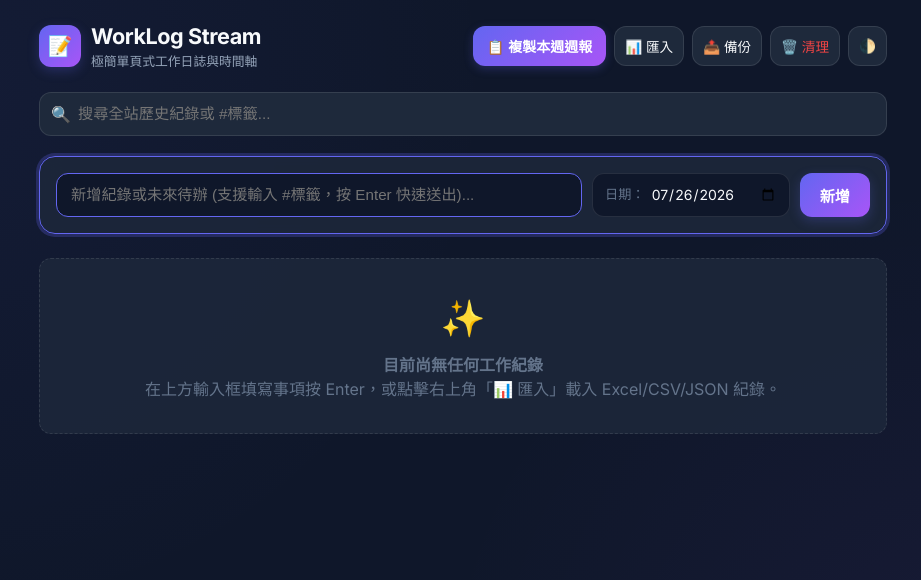
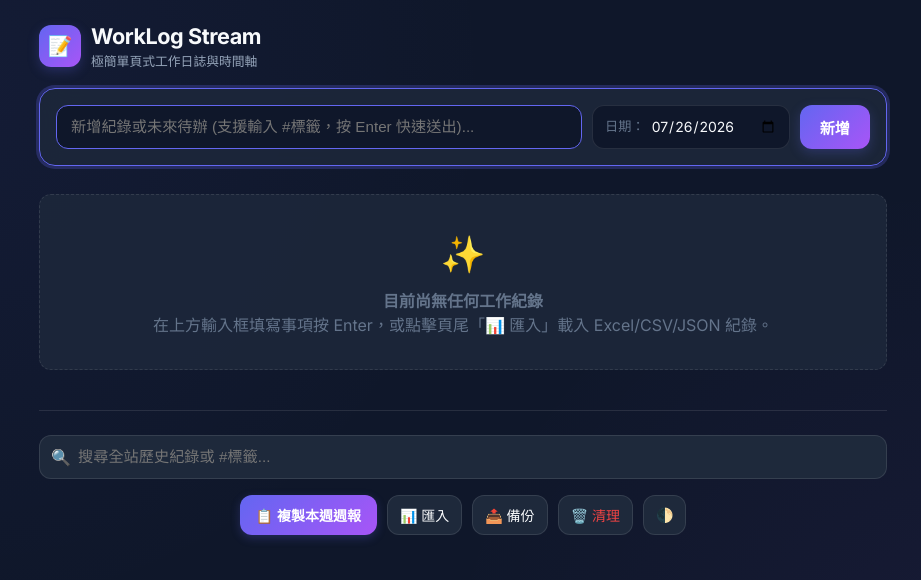
Before and after one commit to ed199134/worklog, a plain HTML site: page index.html in a window 1280 px wide. Shown: the top 580 px of the page, without its empty margins (177-1098 px from the left). Drawn offline with Linux system fonts and the light colour scheme.

Commit message:
UI介面調整

```diff
--- a/index.html
+++ b/index.html
@@ -21,10 +21,10 @@
     }
   </script>
 
-  <!-- Complete RWD Work Log CSS Stylesheet with Two-Tier Accordion -->
+  <!-- Complete Work Log Stylesheet with Explicit Upcoming Dates & Bottom Tools -->
   <style>
 /* ==========================================================================
-   Daily Work Log - Two-Tier Foldable Accordion Stylesheet
+   Daily Work Log - Work Log Streamlined Layout & Upcoming Date Formatting
    ========================================================================== */
 
 :root {
@@ -108,14 +108,9 @@ body {
   padding: 20px 16px 80px;
 }
 
-/* Header RWD Layout */
+/* ① 【最上方】頁首標題 */
 .app-header {
-  display: flex;
-  align-items: center;
-  justify-content: space-between;
-  margin-bottom: 20px;
-  flex-wrap: wrap;
-  gap: 12px;
+  margin-bottom: 16px;
 }
 
 .brand-title {
@@ -149,103 +144,14 @@ body {
   color: var(--text-secondary);
 }
 
-.header-actions {
-  display: flex;
-  align-items: center;
-  gap: 8px;
-  flex-wrap: wrap;
-}
-
-.btn-report-quick {
-  background: var(--accent-gradient);
-  color: white;
-  border: none;
-  border-radius: var(--radius-md);
-  padding: 8px 14px;
-  font-size: 0.875rem;
-  font-weight: 600;
-  cursor: pointer;
-  display: inline-flex;
-  align-items: center;
-  gap: 6px;
-  box-shadow: 0 3px 10px var(--accent-glow);
-  transition: var(--transition-fast);
-  white-space: nowrap;
-  min-height: 40px;
-}
-
-.btn-report-quick:hover {
-  transform: translateY(-1px);
-  opacity: 0.95;
-}
-
-.btn-icon {
-  background: var(--bg-secondary);
-  border: 1px solid var(--border-color);
-  color: var(--text-primary);
-  height: 40px;
-  padding: 0 10px;
-  border-radius: var(--radius-md);
-  cursor: pointer;
-  display: inline-flex;
-  align-items: center;
-  justify-content: center;
-  gap: 4px;
-  font-size: 0.85rem;
-  transition: var(--transition-fast);
-  white-space: nowrap;
-  flex-shrink: 0;
-}
-
-.btn-icon:hover {
-  background: var(--bg-tertiary);
-  border-color: var(--border-color-hover);
-}
-
-/* Global Search Bar */
-.search-bar-row {
-  margin-bottom: 20px;
-}
-
-.search-box {
-  position: relative;
-  width: 100%;
-}
-
-.search-box input {
-  width: 100%;
-  background: var(--bg-secondary);
-  border: 1px solid var(--border-color);
-  border-radius: var(--radius-md);
-  padding: 10px 14px 10px 38px;
-  color: var(--text-primary);
-  font-size: 0.95rem;
-  outline: none;
-  transition: var(--transition-fast);
-  min-height: 44px;
-}
-
-.search-box input:focus {
-  border-color: var(--accent-primary);
-  box-shadow: 0 0 0 3px var(--accent-glow);
-}
-
-.search-icon {
-  position: absolute;
-  left: 12px;
-  top: 50%;
-  transform: translateY(-50%);
-  color: var(--text-muted);
-}
-
-/* Quick Input Box */
+/* ① 【最上方】新增紀錄核心區塊 */
 .quick-input-card {
   background: var(--bg-card);
   backdrop-filter: blur(12px);
   border: 1px solid var(--border-color);
   border-radius: var(--radius-lg);
   padding: 16px;
-  margin-bottom: 24px;
+  margin-bottom: 28px;
   box-shadow: var(--shadow-md);
   transition: var(--transition-fast);
 }
@@ -330,7 +236,7 @@ body {
   transform: translateY(-1px);
 }
 
-/* Vertical Timeline Stream Container */
+/* ② & ③ 時間軸 Stream 容器 */
 .timeline-stream {
   position: relative;
   display: flex;
@@ -411,11 +317,26 @@ body {
   gap: 10px;
 }
 
-/* ==========================================================================
-   Two-Tier Accordion Component Styles
-   ========================================================================== */
-
-/* Tier 1: Year Group */
+/* ② 「未來預定」專用日期標頭與卡片清單 */
+.upcoming-date-subgroup {
+  margin-bottom: 10px;
+}
+
+.upcoming-date-badge {
+  display: inline-flex;
+  align-items: center;
+  gap: 6px;
+  background: rgba(168, 85, 247, 0.15);
+  color: #c084fc;
+  border: 1px solid rgba(168, 85, 247, 0.3);
+  font-size: 0.85rem;
+  font-weight: 600;
+  padding: 4px 12px;
+  border-radius: var(--radius-sm);
+  margin-bottom: 6px;
+}
+
+/* ③ 雙層手風琴樣式 */
 .year-accordion-group {
   margin-top: 10px;
   background: var(--bg-card);
@@ -460,7 +381,6 @@ body {
   transition: transform var(--transition-fast);
 }
 
-/* Tier 2: Month Group */
 .month-accordion-group {
   margin: 12px 14px;
   background: var(--bg-secondary);
@@ -504,7 +424,7 @@ body {
   gap: 16px;
 }
 
-/* Task Item Card inside Month Accordion */
+/* Task Item Card */
 .task-card {
   background: var(--bg-card);
   border: 1px solid var(--border-color);
@@ -558,6 +478,15 @@ body {
   padding: 2px 8px;
   border-radius: 10px;
   font-weight: 500;
+}
+
+.date-badge-inline {
+  background: rgba(168, 85, 247, 0.15);
+  color: #c084fc;
+  font-size: 0.725rem;
+  padding: 2px 8px;
+  border-radius: 10px;
+  font-weight: 600;
 }
 
 .task-actions {
@@ -640,6 +569,105 @@ body {
   background: rgba(239, 68, 68, 0.15);
 }
 
+/* ④ 【最下方】底部工具區 (Bottom Tools & Search Bar) */
+.app-footer-tools {
+  margin-top: 40px;
+  padding-top: 24px;
+  border-top: 1px solid var(--border-color);
+  display: flex;
+  flex-direction: column;
+  gap: 16px;
+}
+
+.search-bar-row {
+  width: 100%;
+}
+
+.search-box {
+  position: relative;
+  width: 100%;
+}
+
+.search-box input {
+  width: 100%;
+  background: var(--bg-secondary);
+  border: 1px solid var(--border-color);
+  border-radius: var(--radius-md);
+  padding: 10px 14px 10px 38px;
+  color: var(--text-primary);
+  font-size: 0.95rem;
+  outline: none;
+  transition: var(--transition-fast);
+  min-height: 44px;
+}
+
+.search-box input:focus {
+  border-color: var(--accent-primary);
+  box-shadow: 0 0 0 3px var(--accent-glow);
+}
+
+.search-icon {
+  position: absolute;
+  left: 12px;
+  top: 50%;
+  transform: translateY(-50%);
+  color: var(--text-muted);
+}
+
+.footer-actions {
+  display: flex;
+  align-items: center;
+  justify-content: center;
+  gap: 10px;
+  flex-wrap: wrap;
+}
+
+.btn-report-quick {
+  background: var(--accent-gradient);
+  color: white;
+  border: none;
+  border-radius: var(--radius-md);
+  padding: 8px 16px;
+  font-size: 0.875rem;
+  font-weight: 600;
+  cursor: pointer;
+  display: inline-flex;
+  align-items: center;
+  gap: 6px;
+  box-shadow: 0 3px 10px var(--accent-glow);
+  transition: var(--transition-fast);
+  white-space: nowrap;
+  min-height: 40px;
+}
+
+.btn-report-quick:hover {
+  transform: translateY(-1px);
+  opacity: 0.95;
+}
+
+.btn-icon {
+  background: var(--bg-secondary);
+  border: 1px solid var(--border-color);
+  color: var(--text-primary);
+  height: 40px;
+  padding: 0 12px;
+  border-radius: var(--radius-md);
+  cursor: pointer;
+  display: inline-flex;
+  align-items: center;
+  justify-content: center;
+  gap: 4px;
+  font-size: 0.875rem;
+  transition: var(--transition-fast);
+  white-space: nowrap;
+  flex-shrink: 0;
+}
+
+.btn-icon:hover {
+  background: var(--bg-tertiary);
+  border-color: var(--border-color-hover);
+}
+
 /* Modals */
 .modal-overlay {
   position: fixed;
@@ -818,7 +846,7 @@ body {
 <body>
 
   <div class="app-container">
-    <!-- Streamlined Header -->
+    <!-- ① 【最上方】頁首標題 Header -->
     <header class="app-header">
       <div class="brand-title">
         <div class="brand-icon">📝</div>
@@ -827,8 +855,39 @@ body {
           <p>極簡單頁式工作日誌與時間軸</p>
         </div>
       </div>
-
-      <div class="header-actions">
+    </header>
+
+    <!-- ① 【最上方】新增紀錄輸入區塊 -->
+    <section class="quick-input-card">
+      <div class="input-main-row">
+        <input type="text" id="quick-task-title" placeholder="新增紀錄或未來待辦 (支援輸入 #標籤，按 Enter 快速送出)..." autofocus>
+
+        <div class="date-selector-wrap">
+          <span>日期：</span>
+          <input type="date" id="quick-task-date">
+        </div>
+
+        <button class="btn-add" id="btn-add-task">
+          新增
+        </button>
+      </div>
+    </section>
+
+    <!-- ② 未來預定區塊 + ③ 歷史時間軸 (Timeline Stream) -->
+    <main id="timeline-stream" class="timeline-stream">
+      <!-- Rendered dynamically -->
+    </main>
+
+    <!-- ④ 【最下方】底部工具區 (搜尋欄 + 功能按鈕列) -->
+    <footer class="app-footer-tools">
+      <div class="search-bar-row">
+        <div class="search-box">
+          <span class="search-icon">🔍</span>
+          <input type="text" id="search-input" placeholder="搜尋全站歷史紀錄或 #標籤...">
+        </div>
+      </div>
+
+      <div class="footer-actions">
         <button class="btn-report-quick" id="btn-open-report" title="一鍵生成本週週報">
           📋 複製本週週報
         </button>
@@ -845,36 +904,7 @@ body {
           🌓
         </button>
       </div>
-    </header>
-
-    <!-- Global Search Bar -->
-    <div class="search-bar-row">
-      <div class="search-box">
-        <span class="search-icon">🔍</span>
-        <input type="text" id="search-input" placeholder="搜尋全站歷史紀錄或 #標籤...">
-      </div>
-    </div>
-
-    <!-- Quick Input Area -->
-    <section class="quick-input-card">
-      <div class="input-main-row">
-        <input type="text" id="quick-task-title" placeholder="新增紀錄或未來待辦 (支援輸入 #標籤，按 Enter 快速送出)..." autofocus>
-
-        <div class="date-selector-wrap">
-          <span>日期：</span>
-          <input type="date" id="quick-task-date">
-        </div>
-
-        <button class="btn-add" id="btn-add-task">
-          新增
-        </button>
-      </div>
-    </section>
-
-    <!-- Reverse-chronological Vertical Timeline Stream -->
-    <main id="timeline-stream" class="timeline-stream">
-      <!-- Rendered dynamically with Two-Tier Accordion -->
-    </main>
+    </footer>
   </div>
 
   <!-- Excel / CSV / JSON Import Modal -->
@@ -1019,7 +1049,7 @@ body {
   <!-- Toast Notifications -->
   <div class="toast-container" id="toast-container"></div>
 
-  <!-- Unified Script with Two-Tier Accordion -->
+  <!-- Unified Application Script -->
   <script>
 (function() {
   'use strict';
@@ -1378,7 +1408,7 @@ body {
   }
 
   /* ==========================================================================
-     3. STREAMLINED TIMELINE APP CONTROLLER WITH TWO-TIER ACCORDION
+     3. STREAMLINED TIMELINE APP CONTROLLER
      ========================================================================== */
   class DailyWorkLogApp {
     constructor() {
@@ -1387,7 +1417,6 @@ body {
       this.editingTaskId = null;
       this.upcomingCollapsed = false;
 
-      // Accordion state sets
       this.expandedYears = new Set();
       this.expandedMonths = new Set();
       this.accordionInitialized = false;
@@ -1538,10 +1567,16 @@ body {
       const todayTasks = allTasks.filter(t => t.targetDate === today);
       const historyTasks = allTasks.filter(t => t.targetDate < today);
 
-      // Build Two-Tier History Tree: { Year: { Month: { Date: [tasks] } } }
+      // Group upcoming tasks by future date (sorted ascending: earliest upcoming date first)
+      const upcomingTree = {};
+      upcomingTasks.forEach(task => {
+        if (!upcomingTree[task.targetDate]) upcomingTree[task.targetDate] = [];
+        upcomingTree[task.targetDate].push(task);
+      });
+      const sortedUpcomingDates = Object.keys(upcomingTree).sort((a, b) => a.localeCompare(b));
+
+      // Build Two-Tier History Tree
       const historyTree = {};
-      let totalHistoryCount = 0;
-
       historyTasks.forEach(task => {
         const parts = task.targetDate.split('-');
         if (parts.length !== 3) return;
@@ -1556,12 +1591,10 @@ body {
         historyTree[year].count++;
         historyTree[year].months[monthKey].count++;
         historyTree[year].months[monthKey].dates[dateKey].push(task);
-        totalHistoryCount++;
       });
 
       const sortedYears = Object.keys(historyTree).sort((a, b) => b.localeCompare(a));
 
-      // Auto-expand latest year and latest month on initial render
       if (!this.accordionInitialized && sortedYears.length > 0) {
         const latestYear = sortedYears[0];
         this.expandedYears.add(latestYear);
@@ -1578,7 +1611,7 @@ body {
           <div class="empty-state">
             <div style="font-size: 36px; margin-bottom: 8px;">✨</div>
             <h4>目前尚無任何工作紀錄</h4>
-            <p>在上方輸入框填寫事項按 Enter，或點擊右上角「📊 匯入」載入 Excel/CSV/JSON 紀錄。</p>
+            <p>在上方輸入框填寫事項按 Enter，或點擊頁尾「📊 匯入」載入 Excel/CSV/JSON 紀錄。</p>
           </div>
         `;
         return;
@@ -1586,7 +1619,7 @@ body {
 
       let html = '';
 
-      // 1. 📌 Upcoming Section
+      // ② 【第二區塊】📌 未來預定 (帶有明確 YYYY-MM-DD (週幾) 日期標頭)
       if (upcomingTasks.length > 0 && !this.searchQuery) {
         html += `
           <div class="timeline-group">
@@ -1595,21 +1628,31 @@ body {
                 <div class="node-bullet upcoming">📌</div>
                 <div class="node-title">
                   <span>未來預定 (Upcoming)</span>
-                  <span class="count-tag">${upcomingTasks.length}</span>
+                  <span class="count-tag">${upcomingTasks.length} 項</span>
                 </div>
               </div>
               <button class="btn-toggle-group" id="toggle-upcoming-btn">
                 ${this.upcomingCollapsed ? '展開 ▶' : '摺疊 ▼'}
               </button>
             </div>
-            <div class="timeline-card-list" id="upcoming-card-list" style="display: ${this.upcomingCollapsed ? 'none' : 'flex'};">
-              ${upcomingTasks.map(t => this.renderTaskCardHTML(t)).join('')}
+
+            <div class="upcoming-container" id="upcoming-card-list" style="display: ${this.upcomingCollapsed ? 'none' : 'flex'}; flex-direction: column; gap: 14px; padding-left: 46px;">
+              ${sortedUpcomingDates.map(dateStr => `
+                <div class="upcoming-date-subgroup">
+                  <div class="upcoming-date-badge">
+                    📅 ${formatDateDisplay(dateStr)}
+                  </div>
+                  <div style="display: flex; flex-direction: column; gap: 8px; margin-top: 6px;">
+                    ${upcomingTree[dateStr].map(t => this.renderTaskCardHTML(t, true)).join('')}
+                  </div>
+                </div>
+              `).join('')}
             </div>
           </div>
         `;
       }
 
-      // 2. 📅 Today Section
+      // ③ 【第三區塊】📅 今天
       html += `
         <div class="timeline-group">
           <div class="timeline-header">
@@ -1630,7 +1673,7 @@ body {
         </div>
       `;
 
-      // 3. 📂 Two-Tier Foldable History Accordion Stream
+      // ③ 【第三區塊】📂 歷史時間軸 (折疊式年月目錄)
       if (sortedYears.length > 0) {
         sortedYears.forEach(year => {
           const yearData = historyTree[year];
@@ -1706,17 +1749,18 @@ body {
       this.bindTimelineEvents();
     }
 
-    renderTaskCardHTML(task) {
+    renderTaskCardHTML(task, showInlineDate = false) {
       return `
         <div class="task-card" data-task-id="${task.id}">
           <div class="task-left">
             <div class="task-content-block">
               <div class="task-title">${this.escapeHTML(task.title)}</div>
-              ${task.tags && task.tags.length > 0 ? `
-                <div class="task-meta">
-                  ${task.tags.map(tag => `<span class="tag-badge">#${this.escapeHTML(tag)}</span>`).join('')}
-                </div>
-              ` : ''}
+              <div class="task-meta">
+                ${showInlineDate ? `<span class="date-badge-inline">📅 ${formatDateDisplay(task.targetDate)}</span>` : ''}
+                ${task.tags && task.tags.length > 0 ?
+                  task.tags.map(tag => `<span class="tag-badge">#${this.escapeHTML(tag)}</span>`).join('') : ''
+                }
+              </div>
             </div>
           </div>
 
@@ -1736,13 +1780,11 @@ body {
     }
 
     bindTimelineEvents() {
-      // Toggle Upcoming
       document.getElementById('toggle-upcoming-btn')?.addEventListener('click', () => {
         this.upcomingCollapsed = !this.upcomingCollapsed;
         this.renderTimelineStream();
       });
 
-      // Toggle Year Accordion
       document.querySelectorAll('[data-toggle-year]').forEach(header => {
         header.addEventListener('click', (e) => {
           const year = e.currentTarget.getAttribute('data-toggle-year');
@@ -1755,7 +1797,6 @@ body {
         });
       });
 
-      // Toggle Month Accordion
       document.querySelectorAll('[data-toggle-month]').forEach(header => {
         header.addEventListener('click', (e) => {
           e.stopPropagation();
@@ -1769,7 +1810,6 @@ body {
         });
       });
 
-      // Toggle Context Menu Trigger
       document.querySelectorAll('[data-action="toggle-menu"]').forEach(btn => {
         btn.addEventListener('click', (e) => {
           e.stopPropagation();
@@ -1786,7 +1826,6 @@ body {
         });
       });
 
-      // Edit Action inside Pop-up Menu
       document.querySelectorAll('.task-context-menu [data-action="edit"]').forEach(btn => {
         btn.addEventListener('click', (e) => {
           e.stopPropagation();
@@ -1797,7 +1836,6 @@ body {
         });
       });
 
-      // Delete Action with Double Confirmation Protection
       document.querySelectorAll('.task-context-menu [data-action="delete"]').forEach(btn => {
         btn.addEventListener('click', (e) => {
           e.stopPropagation();
```
